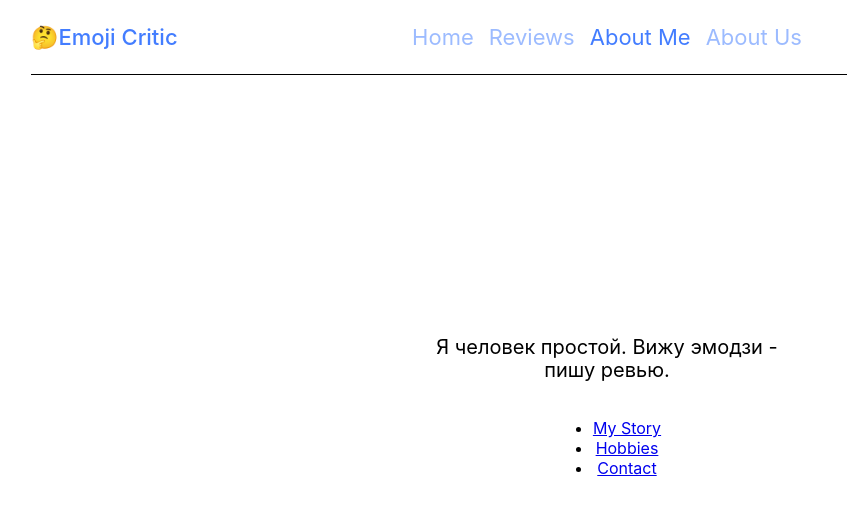
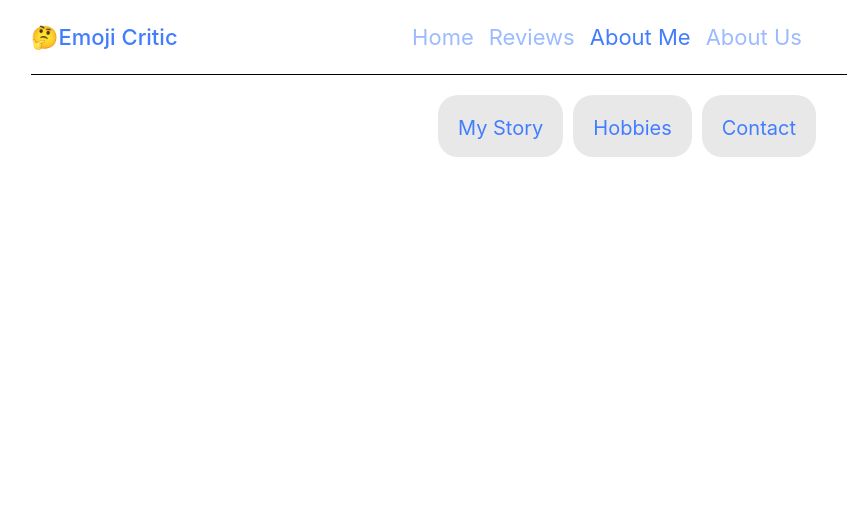
Before and after one commit to b0iii2c0de/emoji-app, a React app: page /about-me in a window 1280 px wide. Shown: the whole page, without its empty margins (33-880 px from the left). Built offline with nearby package versions, Linux system fonts and the light colour scheme.

Commit message:
feat: add subroutes to about-me

```diff
--- /dev/null
+++ b/src/components/about-me/AboutContent.css
@@ -0,0 +1,8 @@
+.about-content {
+  padding: 60px 40px;
+}
+
+.about-content p {
+  font-size: 20px;
+  max-width: 900px;
+}
--- a/src/components/about-me/AboutMe.css
+++ b/src/components/about-me/AboutMe.css
@@ -1,24 +1,35 @@
-.about {
+.about-me {
   display: flex;
   flex-direction: column;
   align-items: center;
   text-align: center;
   min-height: calc(100vh - 140px);
+}
+
+.about-me ul {
+  display: flex;
+  margin-top: 20px;
+  flex-wrap: wrap;
   justify-content: center;
 }
 
-.about h2 {
-  text-align: center;
+.about-me li {
+  list-style-type: none;
   font-size: 32px;
   line-height: 37px;
-  max-width: 500px;
-  margin: 20px 0;
-  font-weight: normal;
-  margin-top: 60px;
+  padding: 10px 20px;
+  background-color: #E8E8E8;
+  border-radius: 20px;
+  margin-bottom: 20px;
+  margin-right: 10px;
 }
 
-.about p {
+.about-me li:last-of-type {
+  margin-right: 0;
+}
+
+.about-me a {
+  color: #437DFF;
+  text-decoration: none;
   font-size: 20px;
-  line-height: 23px;
-  max-width: 350px;
 }
--- a/src/components/about-me/AboutMe.js
+++ b/src/components/about-me/AboutMe.js
@@ -4,10 +4,7 @@ import './AboutMe.css';
 
 const AboutMe = () => {
   return (
-    <div className="about">
-      <p>
-       Я человек простой. Вижу эмодзи - пишу ревью.
-      </p>
+    <div className="about-me">
       <ul className="links">
         <li>
           <Link to="my-story">My Story</Link>
--- a/src/components/about-me/Contact.js
+++ b/src/components/about-me/Contact.js
@@ -0,0 +1,14 @@
+import React from 'react';
+import './AboutContent.css';
+
+const Contact = () => {
+  return (
+    <div className="about-content">
+      <p>
+        Пока я не даю комментариев СМИ, но вы всё равно следите за новостями!
+      </p>
+    </div>
+  )
+}
+
+export default Contact
--- a/src/components/about-me/Hobbies.js
+++ b/src/components/about-me/Hobbies.js
@@ -0,0 +1,14 @@
+import React from 'react';
+import './AboutContent.css';
+
+const Hobbies = () => {
+  return (
+    <div className="about-content">
+      <p>
+        Кроме бесконечной любви к эмодзи и их рецензированию, я люблю путешествия, научную фантастику и пинг-понг. По секрету скажу, я призёр одного крупного турнира по пинг-понгу. Возможно, вы слышали о нём.
+      </p>
+    </div>
+  )
+}
+
+export default Hobbies
--- a/src/components/about-me/MyStory.js
+++ b/src/components/about-me/MyStory.js
@@ -0,0 +1,14 @@
+import React from 'react';
+import './AboutContent.css';
+
+const MyStory = () => {
+  return (
+    <div className="about-content">
+      <p>
+        Я человек с простой мечтой — поделиться своими знаниями в области эмодзи с миром!
+      </p>
+    </div>
+  )
+}
+
+export default MyStory
```
Also changed, not shown: src/components/about-me/Contact.css (deleted), src/components/about-me/Hobbies.css (deleted), src/components/about-me/MyStory.css (deleted).
